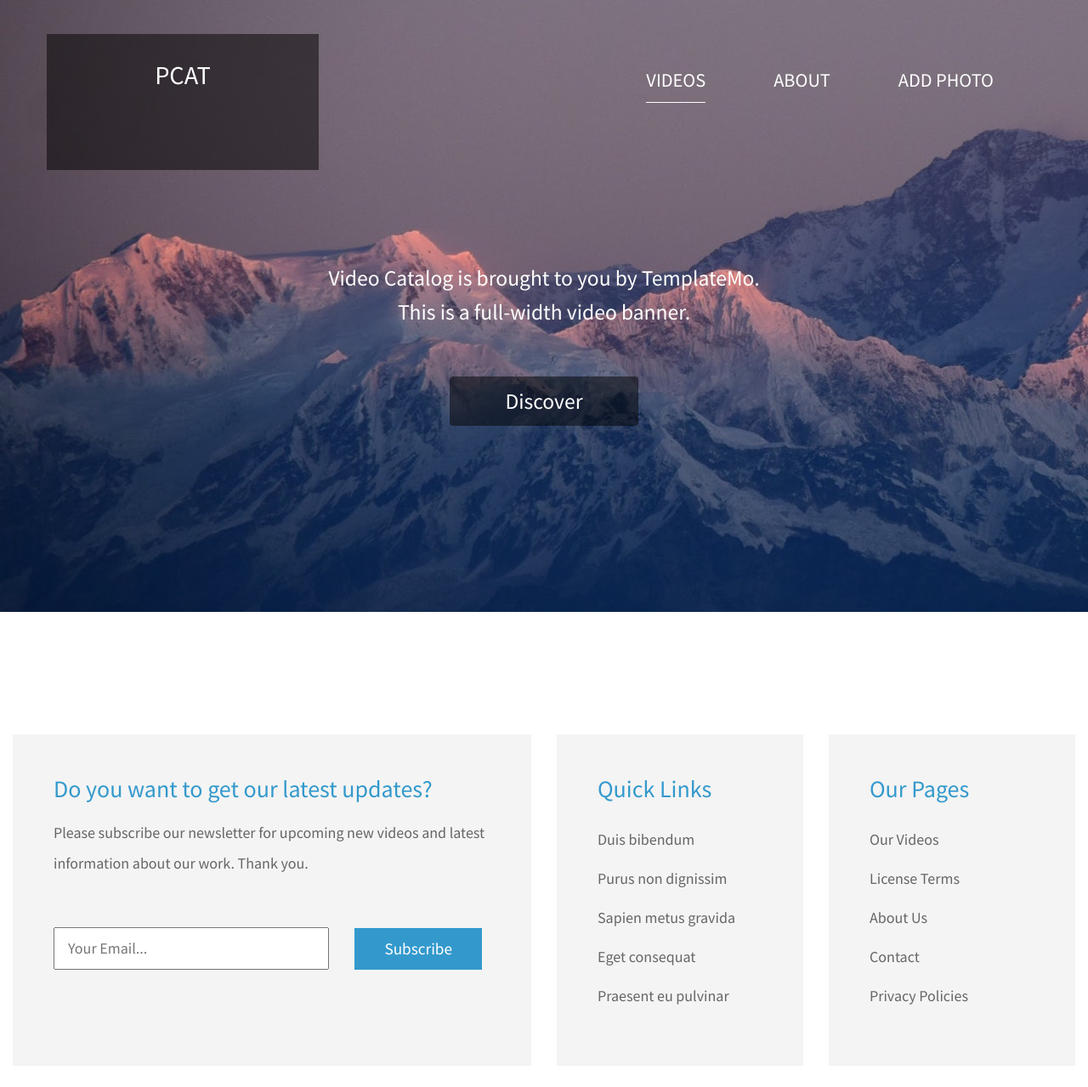
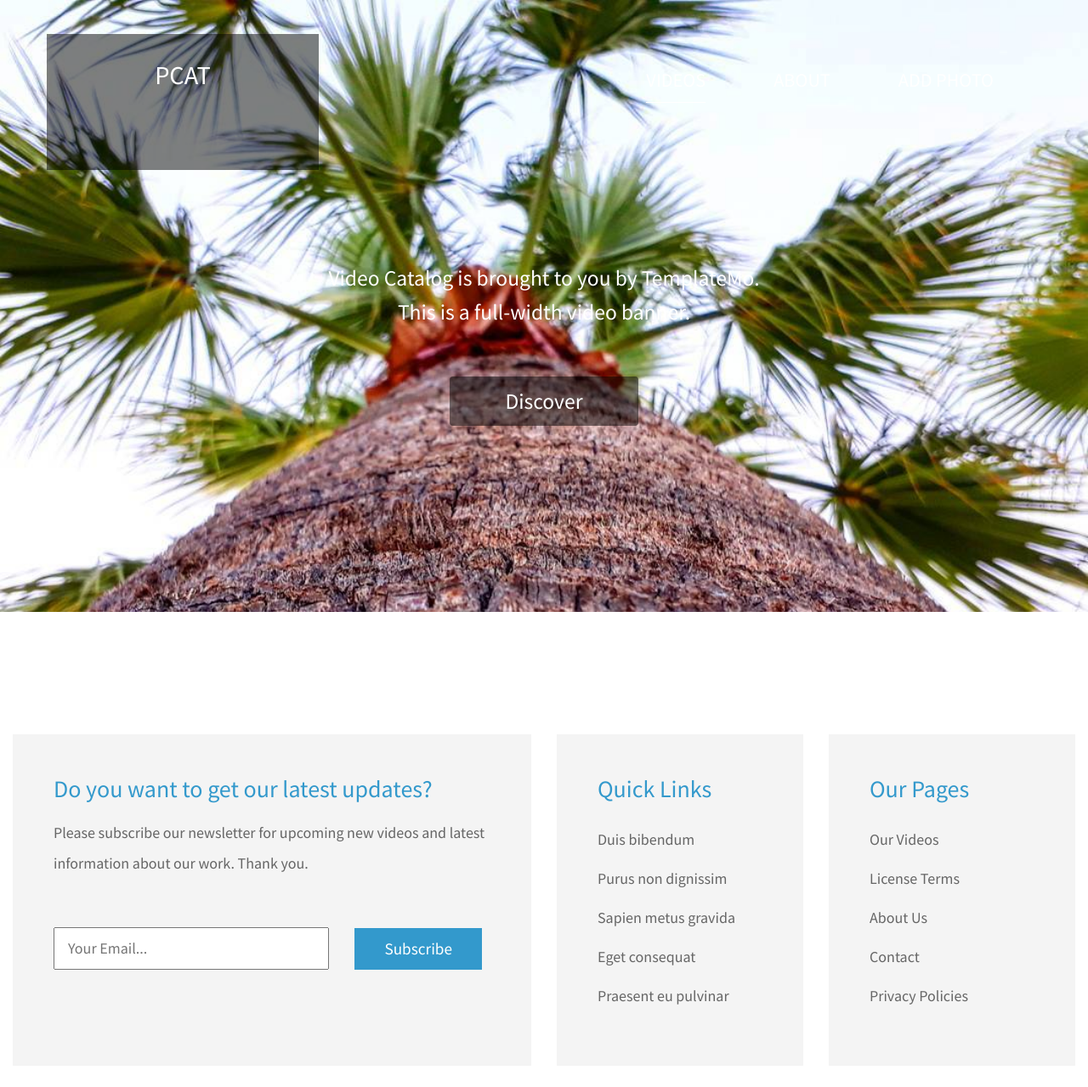
Before and after one commit to Atakatom/PCAT, a Node server app: page / in a window 1280 px wide. Shown: the top 1279 px of the page at 85% size. Run offline with Node 20, Linux system fonts and the light colour scheme; data that the repository does not hold is empty; some libraries are stand-ins or nearby versions.

Commit message:
Changed the bg img

```diff
--- a/public/css/templatemo-video-catalog.css
+++ b/public/css/templatemo-video-catalog.css
@@ -15,6 +15,10 @@ body {
     font-size: 18px;
     line-height: 2em;
     overflow-x: hidden;
+}
+
+.full-img{
+    width: 100%;
 }
 
 a{
--- a/views/index.ejs
+++ b/views/index.ejs
@@ -17,7 +17,7 @@
             </div>
 
             <div id="tm-video-container">
-                <img src="img/main-bg.jpg" alt="">
+                <img class="full-img" src="img/main-bg.jpg" alt="">
             </div>
 
             <i id="tm-video-control-button" class="fas fa-pause"></i>
```
Also changed, not shown: public/img/main-bg.jpg.
